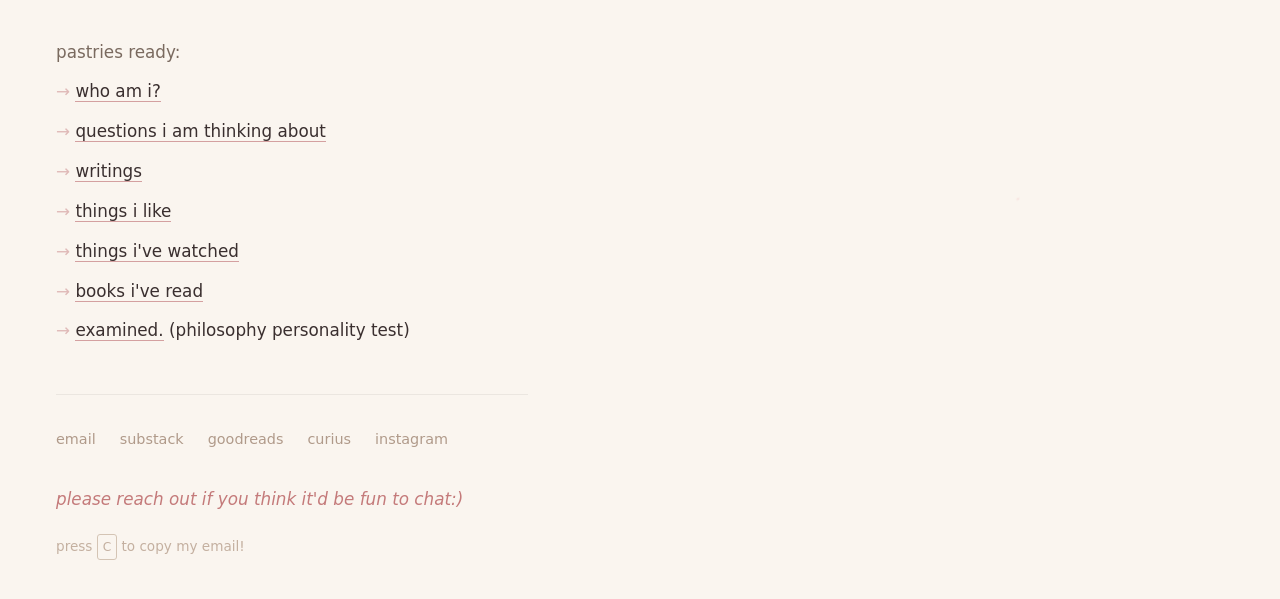
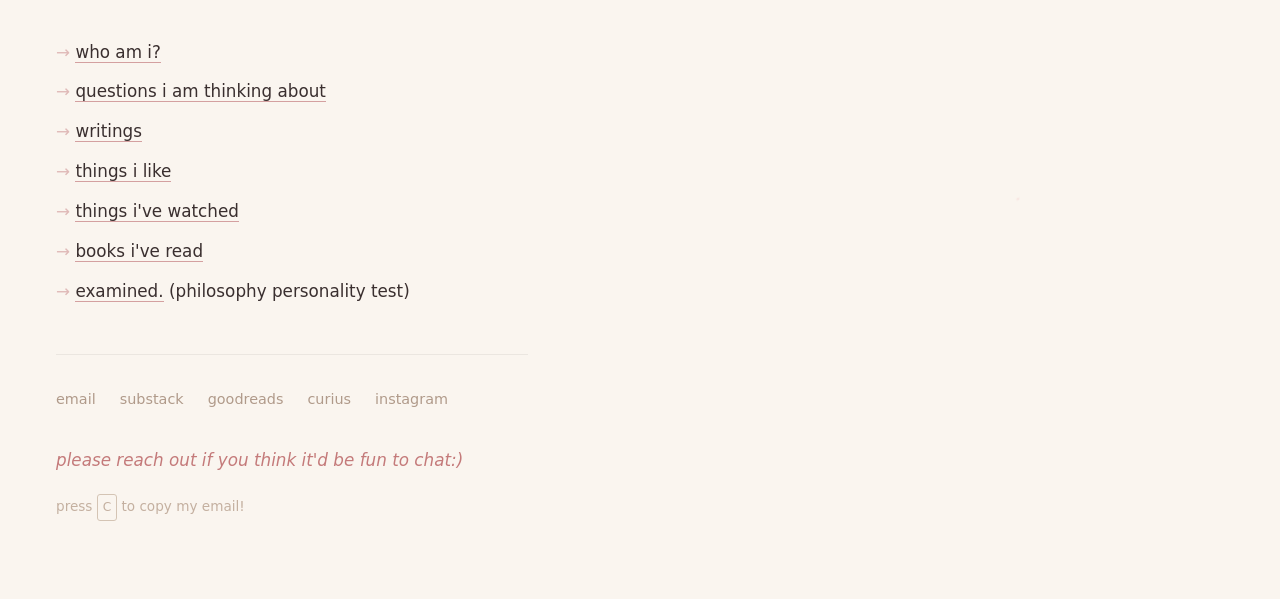
Before and after one commit to pranshulb/personal_website, a website: page index.html in a window 1280 px wide. Shown: the part 167-766 px from the top of the page. Drawn offline with Linux system fonts and the light colour scheme; a web font is replaced by a local one.

Commit message:
remove 'pastries ready:' text from homepage
Co-Authored-By: Claude Opus 4.8 <noreply@anthropic.com>

```diff
--- a/index.html
+++ b/index.html
@@ -243,7 +243,6 @@
 
 <div class="container">
   <h1><a href="https://www.youtube.com/watch?v=dQw4w9WgXcQ">pranshul's cafe</a></h1>
-  <p>pastries ready:</p>
   <ul>
     <li><a href="/who-am-i">who am i?</a></li>
     <li><a href="/questions">questions i am thinking about</a></li>
```
